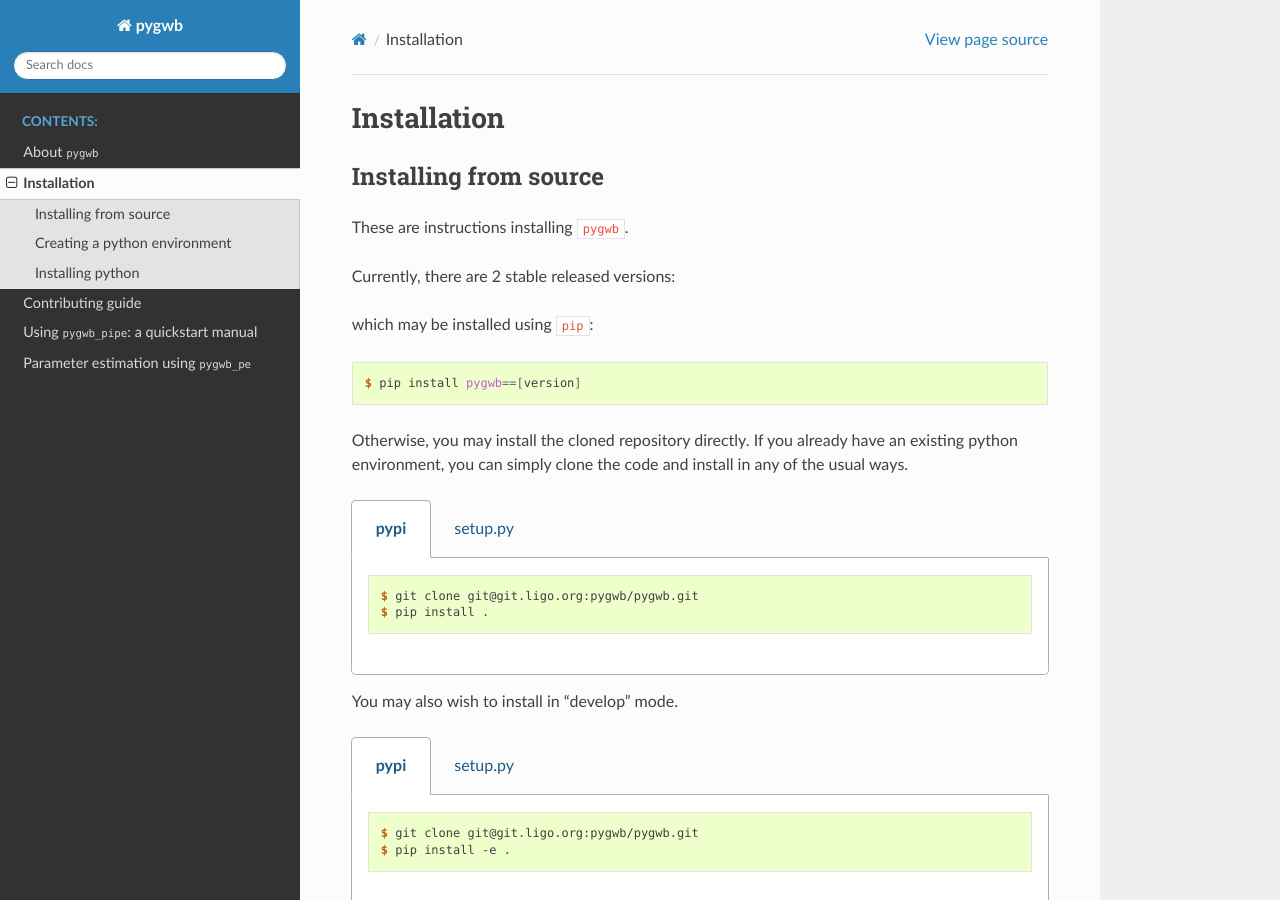
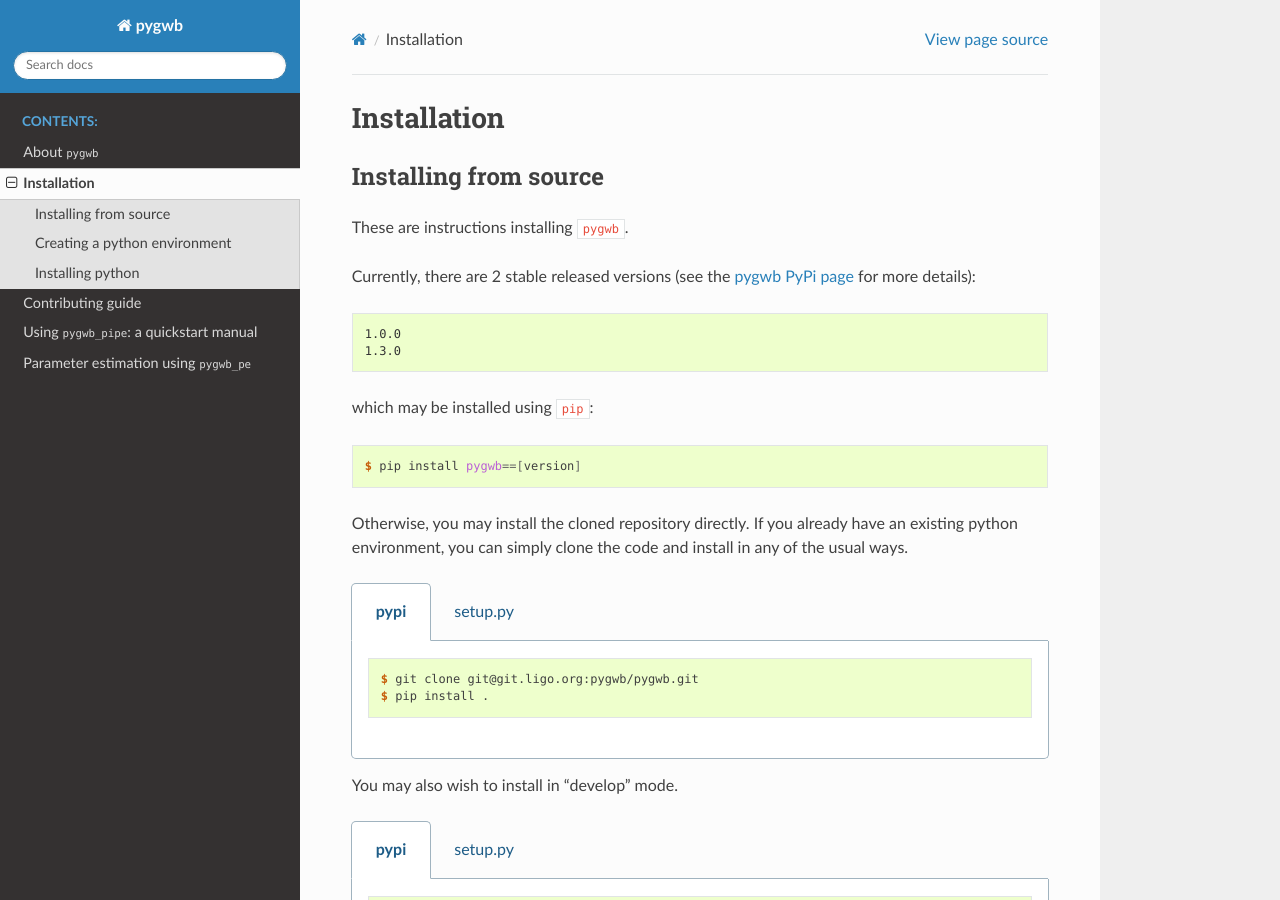
Before and after one commit to a-renzini/pygwb, a Sphinx documentation site: the page built from docs/installation.rst, in a window 1280 px wide and 900 px high. Built offline with Sphinx 7.4.7 and the Read the Docs theme 2.0.0, drawn with Linux system fonts in a browser that asks for light colours; pages that are not in the unit, such as notebooks, are missing from menus; the version number could not be read and is left out.

Commit message:
Update installation.rst

```diff
--- a/docs/installation.rst
+++ b/docs/installation.rst
@@ -11,9 +11,10 @@ Installing from source
 
 These are instructions installing :code:`pygwb`.
 
-Currently, there are 2 stable released versions:
+Currently, there are 2 stable released versions (see the `pygwb PyPi page <https://pypi.org/project/pygwb/>`_ for more details):
 
 .. code-block:: console
+
    1.0.0
    1.3.0
 
```
